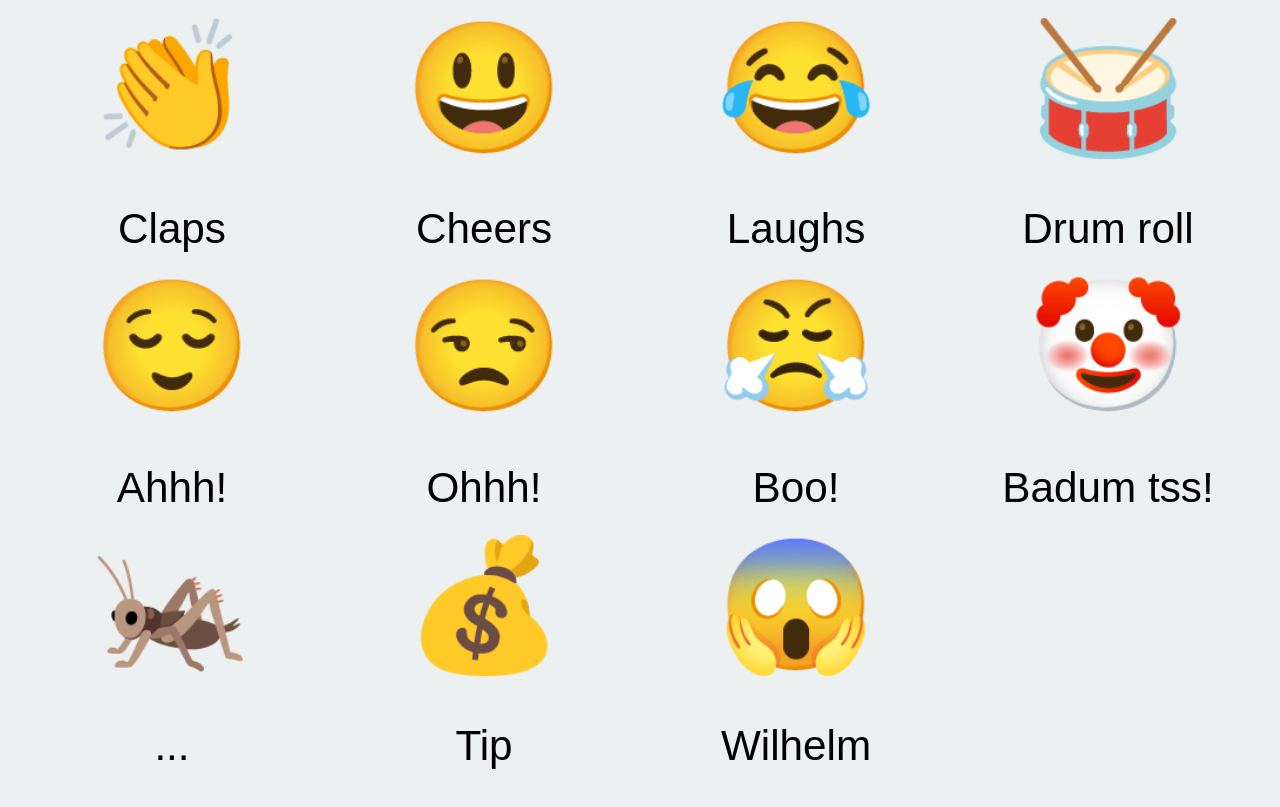
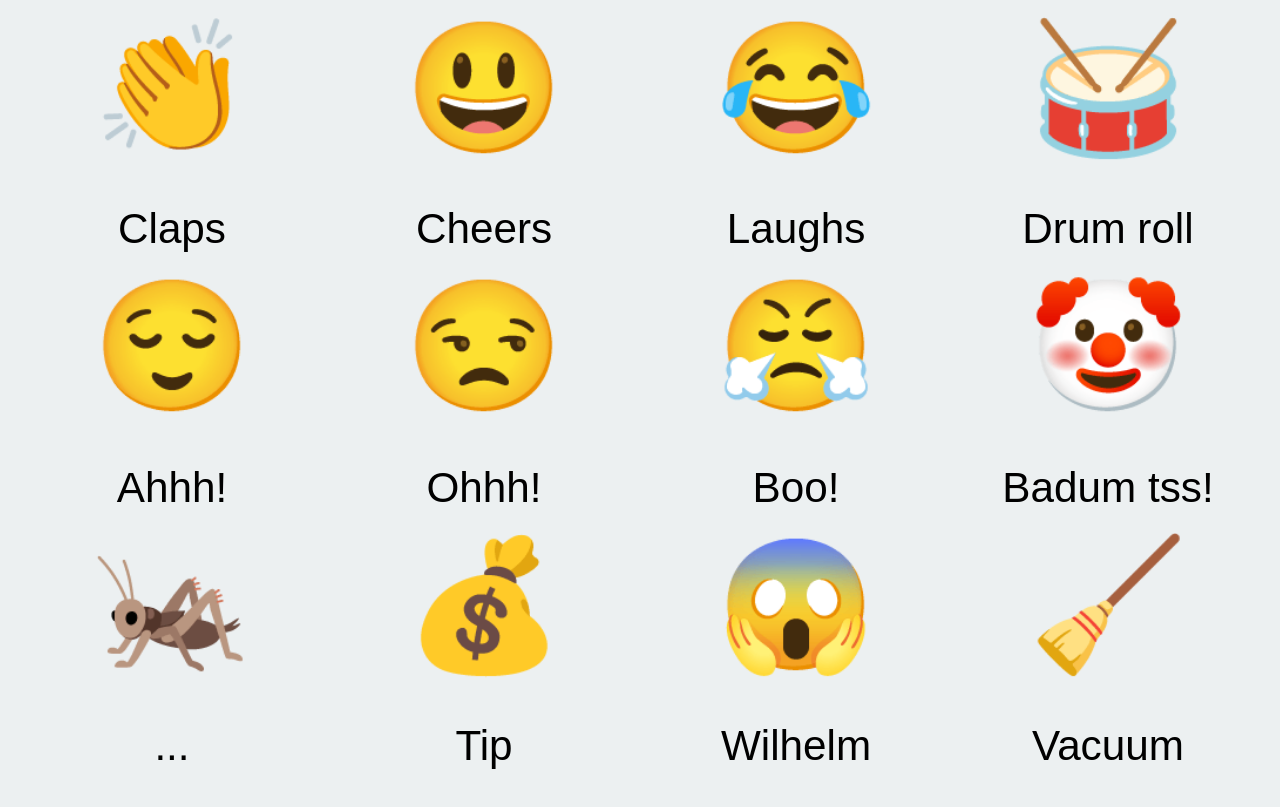
Before and after one commit to ubermanu/audience, a React (Create React App) app: page / in a window 1280 px wide. Built offline with nearby package versions, Linux system fonts and the light colour scheme; no server answers.

Commit message:
Add vacuum cleaner

```diff
--- a/package.json
+++ b/package.json
@@ -2,7 +2,7 @@
   "name": "audience",
   "description": "Crowd reaction soundboard",
   "homepage": "https://ubermanu.github.io/audience",
-  "version": "1.1.0",
+  "version": "1.1.2",
   "private": false,
   "license": "MIT",
   "dependencies": {
--- a/src/sounds.js
+++ b/src/sounds.js
@@ -54,6 +54,11 @@ const sounds = [
     name: 'Wilhelm',
     src: require('./media/64939__syna-max__wilhelm-scream.ogg'),
   },
+  {
+    emoji: '🧹',
+    name: 'Vacuum',
+    src: require('./media/430632__inspectorj__vacuum-cleaner-on-idle-off-close-a.ogg'),
+  },
 ];
 
 export default sounds;
```
Also changed, not shown: 1 other file (tests, documents, lock files or other folders).
